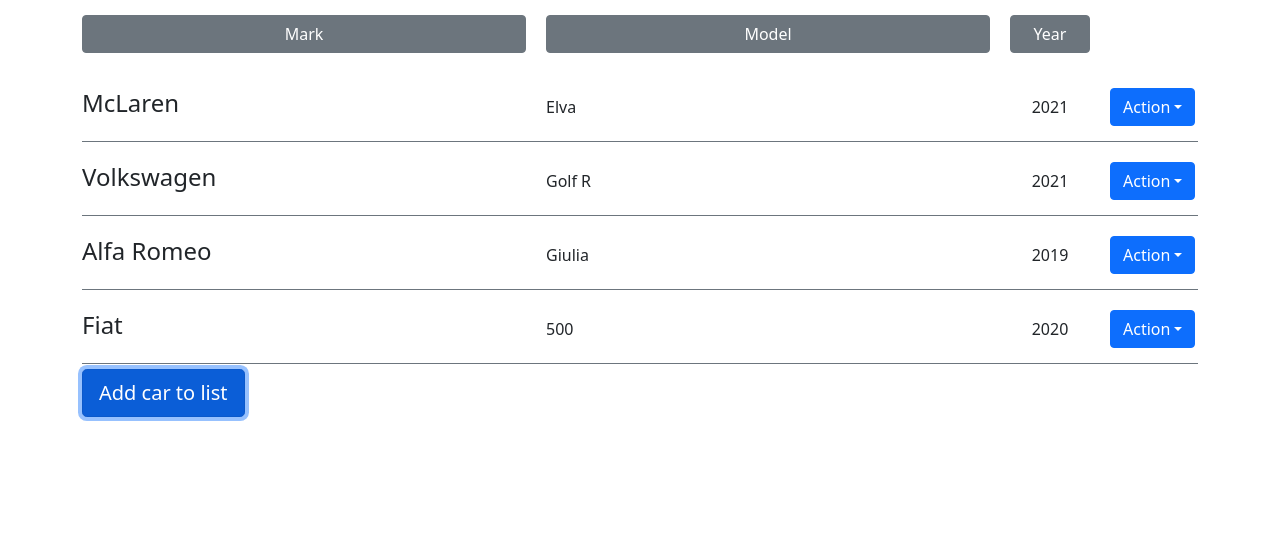
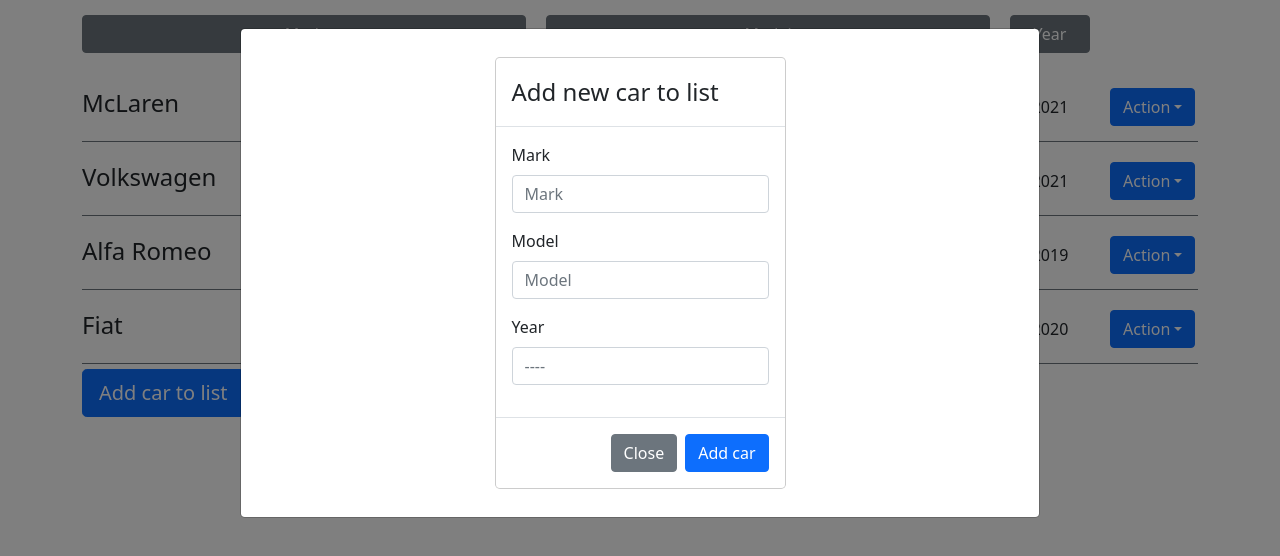
Before and after one commit to damiaNR10/invisio, a React (Create React App) app: page / in a window 1280 px wide. Both pictures are taken after a click on the button "Add car to list". Shown: the top 556 px of the page. Built offline with nearby package versions, Linux system fonts and the light colour scheme.

Commit message:
Create new element functionality done

```diff
--- a/src/components/Car.js
+++ b/src/components/Car.js
@@ -1,5 +1,5 @@
 import React from 'react';
-import { DropdownButton, Dropdown, ListGroup } from 'react-bootstrap';
+import { DropdownButton, Dropdown } from 'react-bootstrap';
 
 class Car extends React.Component {
 
--- /dev/null
+++ b/src/components/CreateModal.js
@@ -0,0 +1,86 @@
+import React from 'react';
+import { Button, Modal, Form } from 'react-bootstrap';
+import { v4 as uuidv4 } from 'uuid';
+
+class CreateModal extends React.Component {
+
+    constructor(props) {
+        super(props);
+        this.state = {
+            id: null,
+            mark: null,
+            model: null,
+            year: null,
+            // error: null,
+        }
+    }
+
+    markHandle = (event) => {
+        this.setState({
+            mark: event.target.value,
+        });
+    }
+
+    modelHandle = (event) => {
+        this.setState({
+            model: event.target.value,
+        });
+    }
+
+    yearHandle = (event) => {
+        this.setState({
+            year: event.target.value,
+        });
+    }
+
+    hideCreateModal = () => {
+        this.props.hideCreateModal();
+    }
+
+    handleSubmit = () => {
+        this.props.onCreate({
+            id: uuidv4(),
+            mark: this.state.mark,
+            model: this.state.model,
+            year: this.state.year,
+        });
+    }
+
+    render() {
+
+        const { isInvalid, invalidModel, invalidMark, invalidYear } = this.props;
+
+        return (
+            <Modal size = "lg" fullscreen = "true" show = "true">
+                <Modal.Dialog>
+                    <Modal.Header>
+                        <Modal.Title>Add new car to list</Modal.Title>
+                    </Modal.Header>
+
+                    <Modal.Body>
+                        <Form>
+                            <Form.Group className="mb-3" controlId="exampleForm.ControlInput1">
+                                <Form.Label>Mark</Form.Label>
+                                <Form.Control onChange = {(event) => this.markHandle(event)} isInvalid = {invalidMark} required type="text" placeholder="Mark" />
+                            </Form.Group>
+                            <Form.Group className="mb-3" controlId="exampleForm.ControlInput1">
+                                <Form.Label>Model</Form.Label>
+                                <Form.Control onChange = {(event) => this.modelHandle(event)} isInvalid = {invalidModel} required type="text" placeholder="Model" />
+                            </Form.Group>
+                            <Form.Group className="mb-3" controlId="exampleForm.ControlInput1">
+                                <Form.Label>Year</Form.Label>
+                                <Form.Control onChange = {(event) => this.yearHandle(event)} isInvalid = {invalidYear} required type="number" min="1950" max="2021" placeholder="----" />
+                            </Form.Group>
+                        </Form>
+                    </Modal.Body>
+                    <Modal.Footer>
+                        <Button onClick = {this.hideCreateModal} variant="secondary">Close</Button>
+                        <Button onClick = {this.handleSubmit} variant="primary">Add car</Button>
+                    </Modal.Footer>
+                </Modal.Dialog>
+            </Modal>
+        );
+    }
+}
+
+  export default CreateModal;
--- a/src/components/List.js
+++ b/src/components/List.js
@@ -1,4 +1,5 @@
 import React from 'react';
+import CreateModal from './CreateModal';
 import Car from './Car';
 import Header from './Header';
 import { Alert } from 'react-bootstrap';
@@ -8,6 +9,11 @@
     constructor(props) {
         super(props);
         this.state = {
+            markError: false,
+            modelError: false,
+            yearError: false,
+            error: false,
+            modalCreateVisibility: false,
             cars: [
                 {
                     id: 1,
@@ -37,17 +43,50 @@
         };
     }
 
+    // handleClose = () => setShow(false);
+    // handleShow = () => setShow(true);
+
+    hideCreateModal = () => {
+        this.setState({
+            modalCreateVisibility: false,
+        });
+    }
+
+    showCreateModal = () => {
+        this.setState({
+            modalCreateVisibility: true,
+        });
+    }
+
     onCreate = (car) => {
-        console.log('Create element');
+        car.model ? this.setState({modelError: false}) : this.setState({modelError: true});
+        car.mark ? this.setState({markError: false}) : this.setState({markError: true});
+        (car.year && car.year > 1950 && car.year < 2022) ? this.setState({yearError: false}) : this.setState({yearError: true});
+        if((!car.model || !car.mark || !car.year) || (car.year < 1950 || car.year > 2021)) {
+            this.setState({
+                error: true,
+            });
+        }
+        else {
+            const cars = [...this.state.cars];
+            cars.push(car);
+            this.setState({cars});
+            this.setState({
+                error: false,
+                modelError: false,
+                markError: false,
+                yearError: false,
+            });
+        }
     }
 
     onDelete = (car) => {
         const cars = [...this.state.cars];
-        cars.map((element, index) => {
-            if(car.id === element.id) {
-                cars.splice(index, 1);
-            }
-        });
+        cars.map((element, index) => car.id === element.id ? cars.splice(index, 1) : null
+            // if(car.id === element.id) {
+            //     cars.splice(index, 1);
+            // }
+        );
         this.setState({cars});
     }
 
@@ -64,11 +103,14 @@
                     <Alert variant="danger">
                         <Alert.Heading>Oh no! Cars list is empty!</Alert.Heading>
                         <p>
-                            You have to add new elements to Cars list asap!
+                            You have to add new elements to Cars list!
                         </p>
                     </Alert>
                 }
-                <button onClick = {this.onCreate} type="button" className="btn btn-primary btn-lg">Add car to list</button>
+                <button onClick = {this.showCreateModal} type="button" className="btn btn-primary btn-lg">Add car to list</button>
+                {
+                    this.state.modalCreateVisibility ? <CreateModal invalidModel = {this.state.modelError} invalidMark = {this.state.markError} invalidYear = {this.state.yearError} isInvalid = {this.state.error} onCreate = {this.onCreate} hideCreateModal = {this.hideCreateModal} /> : null
+                }
             </>
         );
     }
```
